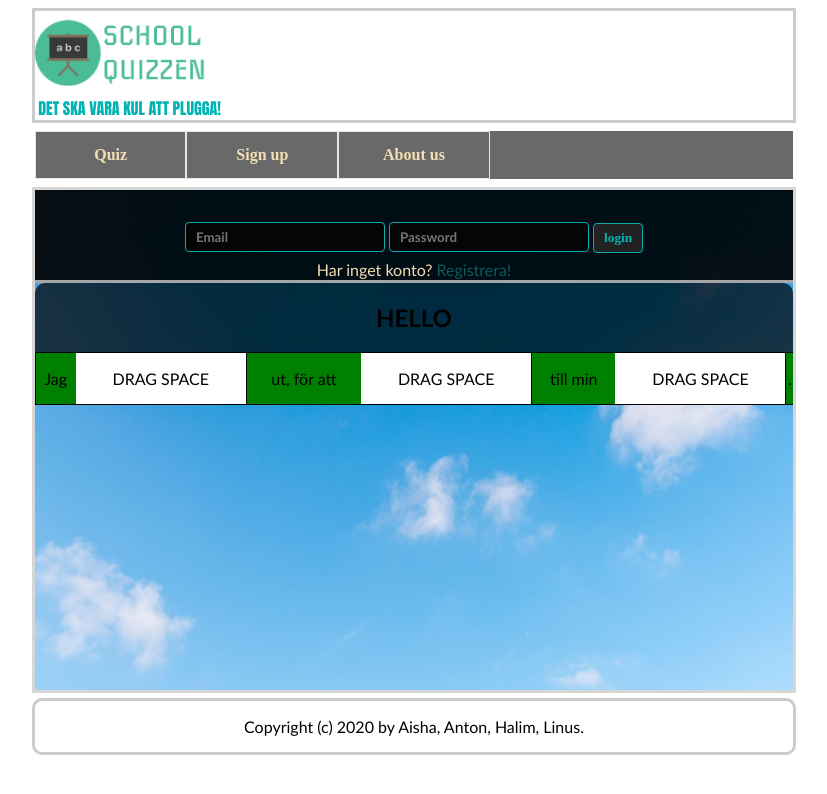
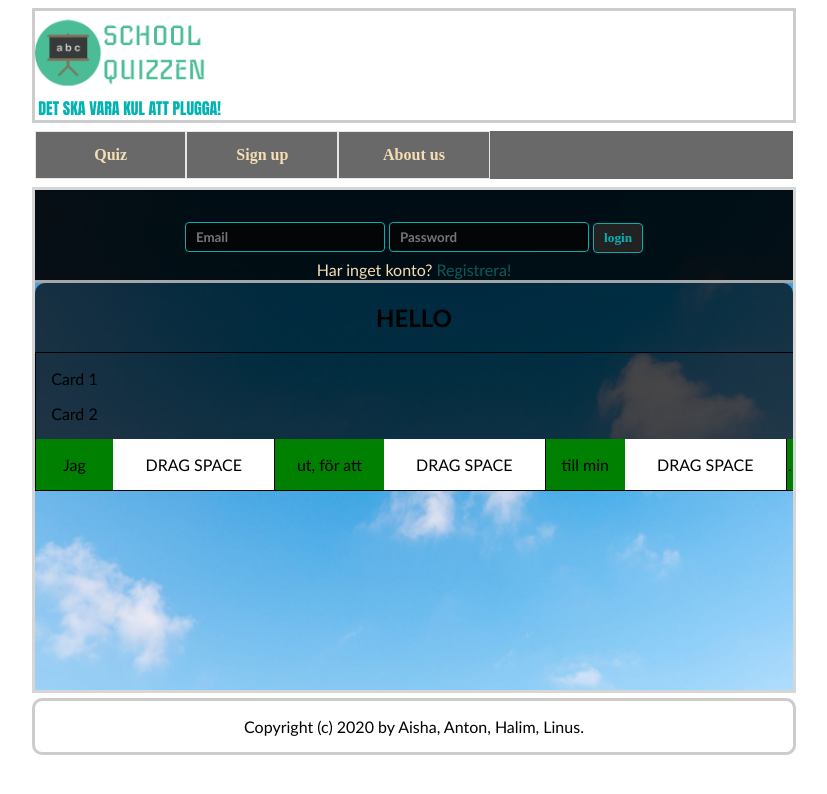
Before and after one commit to LinusSelven/web-application-quiz, a Vue app: page /svenskaQuiz in a window 1280 px wide. Shown: the top 794 px of the page, without its empty margins (226-1053 px from the left). Built offline with nearby package versions, Linux system fonts and the light colour scheme; no server answers; the HTML template or start-up script is replaced by a standard one.

Commit message:
drag and drop works but hardcoded for now

```diff
--- a/src/components/svenskaQuiz.vue
+++ b/src/components/svenskaQuiz.vue
@@ -2,18 +2,25 @@
     <div class="svenskaquiz">
         <h1>HELLO</h1>
         <div class="q-question">
+
+            <div class="q-words-board" id="board-1" @dragover.prevent @drop.prevent="drop">
+                <p id="answer1" :draggable="true" @dragstart="dragStart" @dragover.stop>Card 1</p>
+                <p id="answer2" :draggable="true" @dragstart="dragStart" @dragover.stop>Card 2</p>
+            </div>
+
             <div class="q-answer">
                 <div class="part"><p>{{svenskaQuiz[0].quizPart1}}</p></div>
-                <div class="empty">DRAG SPACE</div>
+                <div class="empty" id="board-2" @dragover.prevent @drop.prevent="drop">DRAG SPACE</div>
                 <div class="part"><p>{{svenskaQuiz[0].quizPart2}}</p></div>
-                <div class="empty">DRAG SPACE</div>
+                <div class="empty" id="board-3" @dragover.prevent @drop.prevent="drop">DRAG SPACE</div>
                 <div class="part"><p>{{svenskaQuiz[0].quizPart3}}</p></div>
-                <div class="empty">DRAG SPACE</div>
+                <div class="empty" id="board-4" @dragover.prevent @drop.prevent="drop">DRAG SPACE</div>
                 <div class="part"><p>{{svenskaQuiz[0].quizEnd}}</p></div>
             </div>
         </div>
     </div>
 </template>
+
 
 <script>
     export default {
@@ -38,6 +45,20 @@
                 this.resultat = '';
                 this.key = '0';
                 this.questionNumber += 1;
+            },
+
+            drop: (ev, target) => {
+                ev.preventDefault();
+                console.log("drop function: " + ev.target.id + target.id)
+
+                /* const card = document.getElementById('answer');
+                card.style.display = "inline";
+                target.appendChild(card) */
+            },
+
+            dragStart: e => {
+                console.log("drag: " + e.target.id)
+                e.dataTransfer.setData('text', e.target.id);
             },
 
 
@@ -89,7 +110,7 @@
         cursor: pointer;
     }
 
-    .svenskaquiz{
+    .svenskaquiz {
         background: rgba(0, 0, 0, .7);
         border-radius: 10px;
         display: inline-block;
@@ -104,6 +125,7 @@
         border-right: none;
         box-sizing: border-box;
     }
+
     .q-question > .q-answer {
         display: table-row;
         background-color: green;
@@ -150,7 +172,6 @@
     }
 
 
-
     h2, h3 {
         font-family: "Times New Roman", monospace;
         color: wheat;
```
